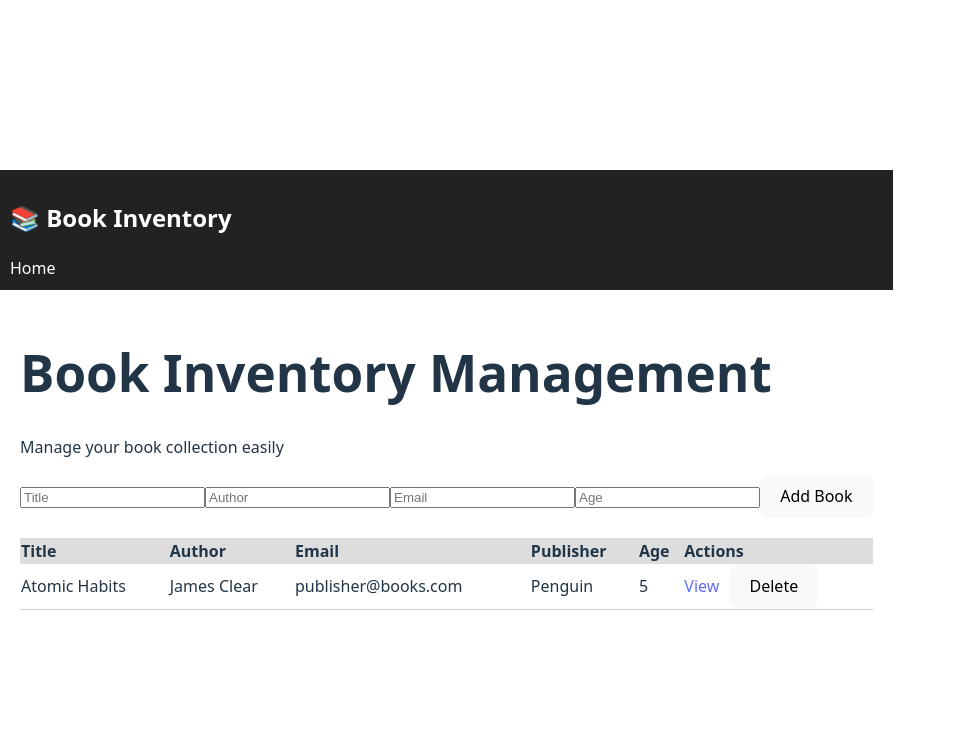
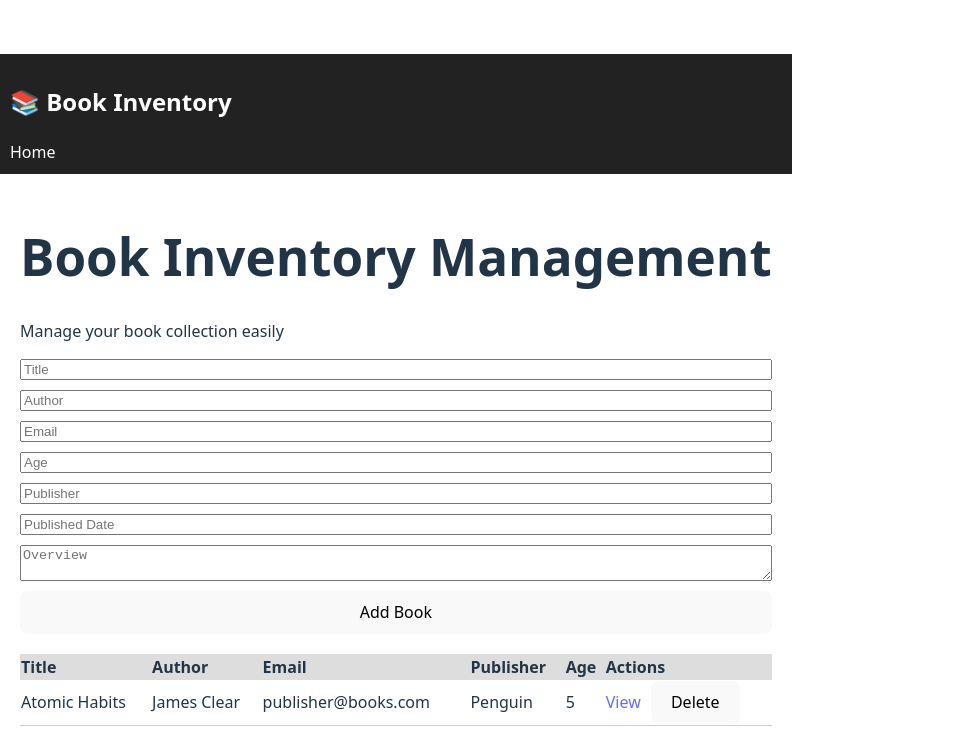
Before and after one commit to VR-vranjan/book_inventory, a React (Vite) app: page / in a window 1280 px wide. Shown: the top 750 px of the page, without its empty margins (0-956 px from the left). Built offline with nearby package versions, Linux system fonts and the light colour scheme.

Commit message:
Added book form with validation and add functionality

```diff
--- a/src/components/BookForm.jsx
+++ b/src/components/BookForm.jsx
@@ -5,7 +5,10 @@ export default function BookForm({ books, setBooks }) {
     title: "",
     author: "",
     email: "",
-    age: ""
+    age: "",
+    publisher: "",
+    publishedDate: "",
+    overview: ""
   });
 
   const handleChange = (e) => {
@@ -15,6 +18,7 @@ export default function BookForm({ books, setBooks }) {
   const handleSubmit = (e) => {
     e.preventDefault();
 
+    // Validation
     if (!form.title || !form.author) {
       alert("Title and Author are required");
       return;
@@ -25,22 +29,36 @@ export default function BookForm({ books, setBooks }) {
       return;
     }
 
-    if (isNaN(form.age)) {
-      alert("Age must be a number");
+    if (isNaN(form.age) || form.age <= 0) {
+      alert("Age must be a positive number");
       return;
     }
 
+    // Add new book
     setBooks([...books, { ...form, id: Date.now() }]);
-    setForm({ title: "", author: "", email: "", age: "" });
+
+    // Reset form
+    setForm({
+      title: "",
+      author: "",
+      email: "",
+      age: "",
+      publisher: "",
+      publishedDate: "",
+      overview: ""
+    });
   };
 
   return (
-    <form onSubmit={handleSubmit}>
+    <form onSubmit={handleSubmit} style={{ display: "flex", flexDirection: "column", gap: "10px" }}>
       <input name="title" placeholder="Title" value={form.title} onChange={handleChange} />
       <input name="author" placeholder="Author" value={form.author} onChange={handleChange} />
       <input name="email" placeholder="Email" value={form.email} onChange={handleChange} />
       <input name="age" placeholder="Age" value={form.age} onChange={handleChange} />
-      <button>Add Book</button>
+      <input name="publisher" placeholder="Publisher" value={form.publisher} onChange={handleChange} />
+      <input name="publishedDate" placeholder="Published Date" value={form.publishedDate} onChange={handleChange} />
+      <textarea name="overview" placeholder="Overview" value={form.overview} onChange={handleChange} />
+      <button type="submit">Add Book</button>
     </form>
   );
 }
```
